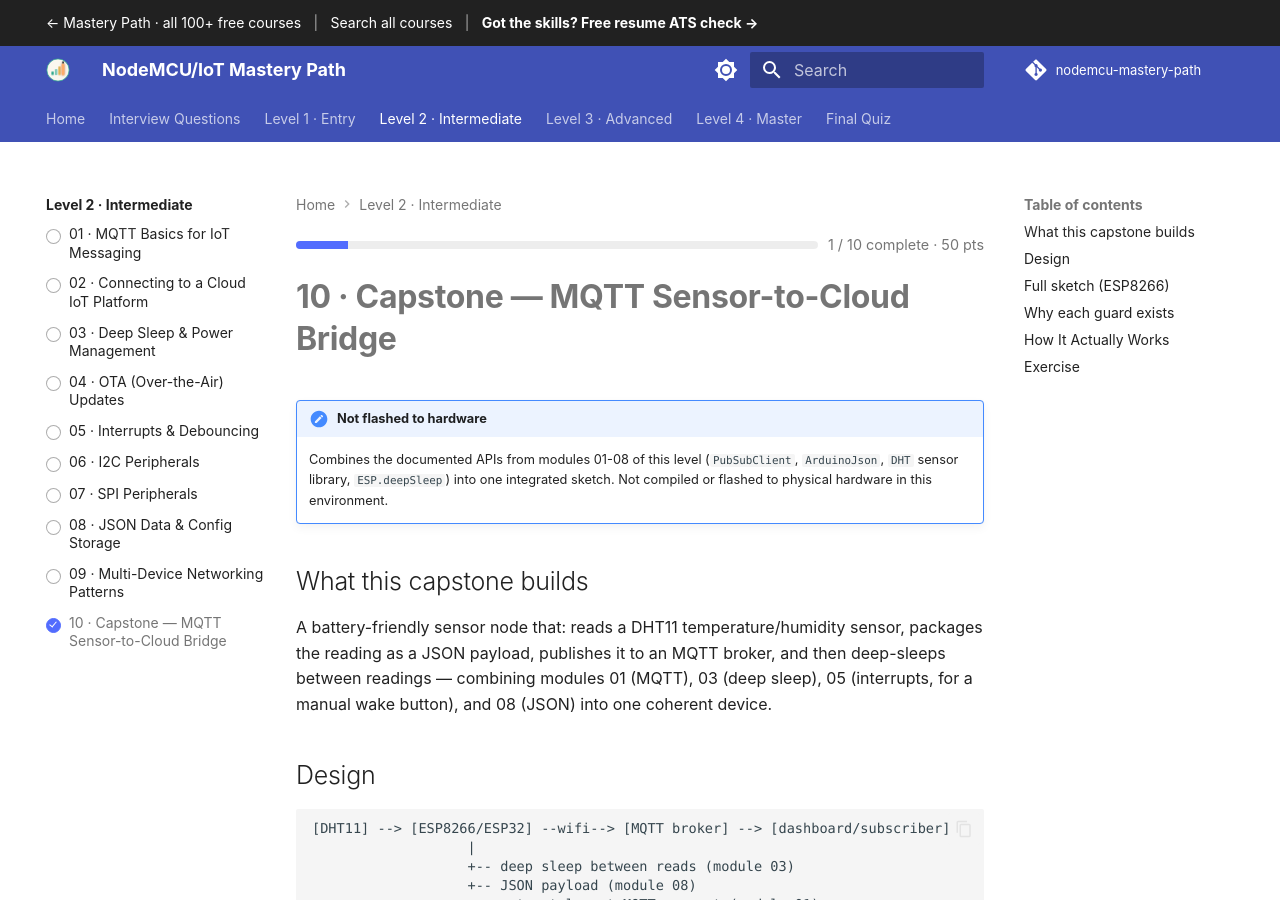
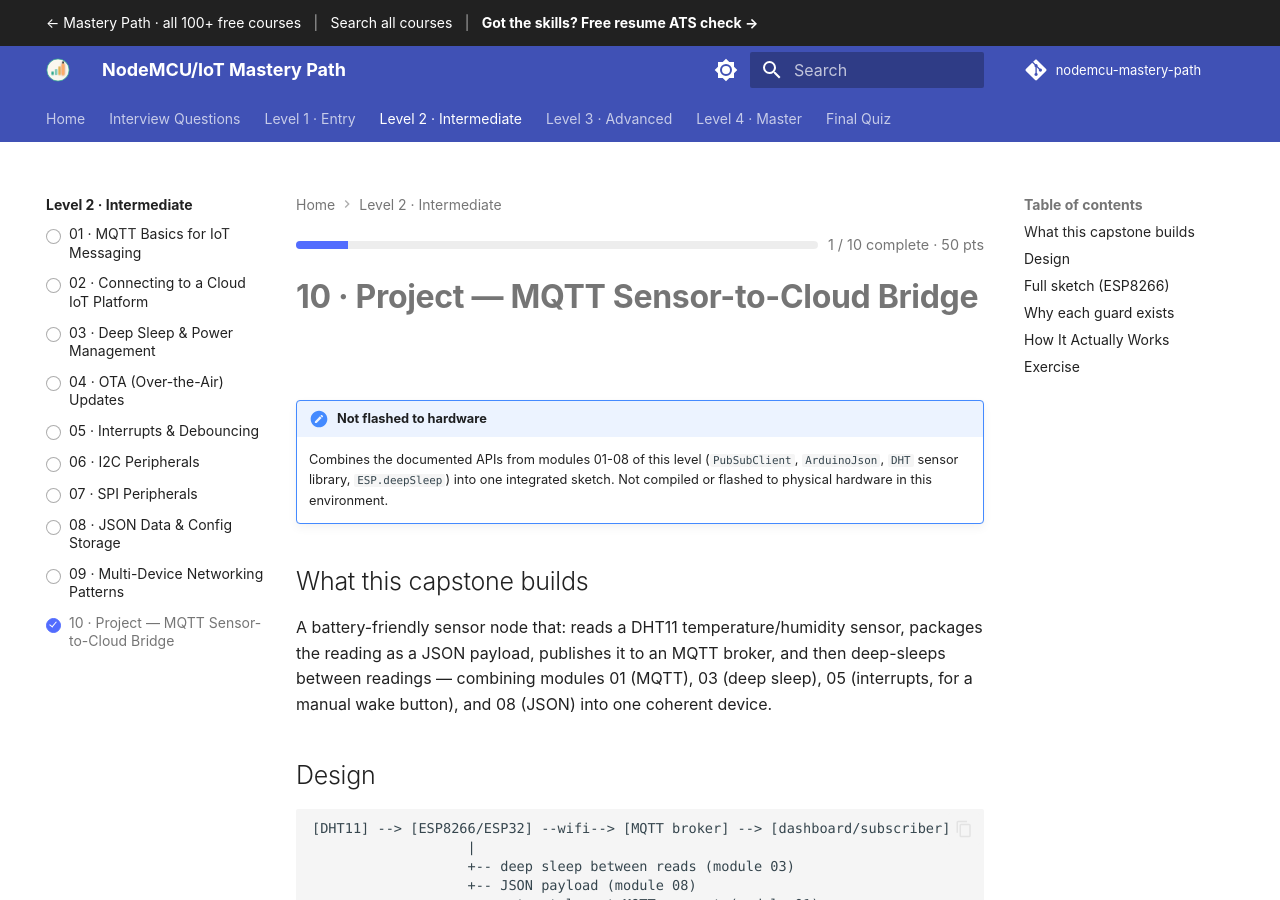
Before and after one commit to SIGILIPELLI/nodemcu-mastery-path, an MkDocs documentation site: the page built from docs/level-2/10-capstone-mqtt-sensor-bridge.md, in a window 1280 px wide and 900 px high. Built offline with MkDocs 1.6.1 and Material for MkDocs 9.7.7, drawn with Linux system fonts in a browser that asks for light colours; comment, search, counter and statistics services are not loaded.

Commit message:
Level-end build pages are titled Project; Capstone is reserved for the Level 4 course capstone
Co-Authored-By: Claude Sonnet 5.5 <noreply@anthropic.com>

```diff
--- a/docs/level-2/10-capstone-mqtt-sensor-bridge.md
+++ b/docs/level-2/10-capstone-mqtt-sensor-bridge.md
@@ -2,7 +2,7 @@
 description: "Capstone — MQTT Sensor-to-Cloud Bridge — A battery-friendly sensor node that: reads a DHT11 temperature/humidity sensor, packages the reading as a JSON…"
 ---
 
-# 10 · Capstone — MQTT Sensor-to-Cloud Bridge
+# 10 · Project — MQTT Sensor-to-Cloud Bridge
 
 !!! note "Not flashed to hardware"
     Combines the documented APIs from modules 01-08 of this level
--- a/mkdocs.yml
+++ b/mkdocs.yml
@@ -96,7 +96,7 @@ nav:
       - "07 · Serial Monitor Debugging": level-1/07-serial-monitor-debugging.md
       - "08 · Connecting to WiFi": level-1/08-connecting-to-wifi.md
       - "09 · Reading a Sensor (DHT11 Temperature)": level-1/09-reading-a-sensor-dht11.md
-      - "10 · Capstone — WiFi Sensor Node & Web Server": level-1/10-capstone-wifi-sensor-node.md
+      - "10 · Project — WiFi Sensor Node & Web Server": level-1/10-capstone-wifi-sensor-node.md
   - "Level 2 · Intermediate":
       - Overview: level-2/index.md
       - "01 · MQTT Basics for IoT Messaging": level-2/01-mqtt-basics.md
@@ -108,7 +108,7 @@ nav:
       - "07 · SPI Peripherals": level-2/07-spi-peripherals.md
       - "08 · JSON Data & Config Storage": level-2/08-json-data-config-storage.md
       - "09 · Multi-Device Networking Patterns": level-2/09-multi-device-networking.md
-      - "10 · Capstone — MQTT Sensor-to-Cloud Bridge": level-2/10-capstone-mqtt-sensor-bridge.md
+      - "10 · Project — MQTT Sensor-to-Cloud Bridge": level-2/10-capstone-mqtt-sensor-bridge.md
   - "Level 3 · Advanced":
       - Overview: level-3/index.md
       - "01 · Building a REST API on the ESP32": level-3/01-rest-api-esp32.md
@@ -120,7 +120,7 @@ nav:
       - "07 · Captive Portal & WiFi Provisioning": level-3/07-captive-portal-provisioning.md
       - "08 · Firmware Versioning & Rollback": level-3/08-firmware-versioning-rollback.md
       - "09 · Diagnostics & Remote Logging": level-3/09-diagnostics-remote-logging.md
-      - "10 · Capstone — Secure Multi-Sensor IoT Gateway": level-3/10-capstone-iot-gateway.md
+      - "10 · Project — Secure Multi-Sensor IoT Gateway": level-3/10-capstone-iot-gateway.md
   - "Level 4 · Master":
       - Overview: level-4/index.md
       - "01 · Designing a Production IoT Device": level-4/01-production-iot-device-design.md
```
Also changed, not shown: docs/level-1/10-capstone-wifi-sensor-node.md (+1 -1 lines), docs/level-3/10-capstone-iot-gateway.md (+1 -1 lines).
